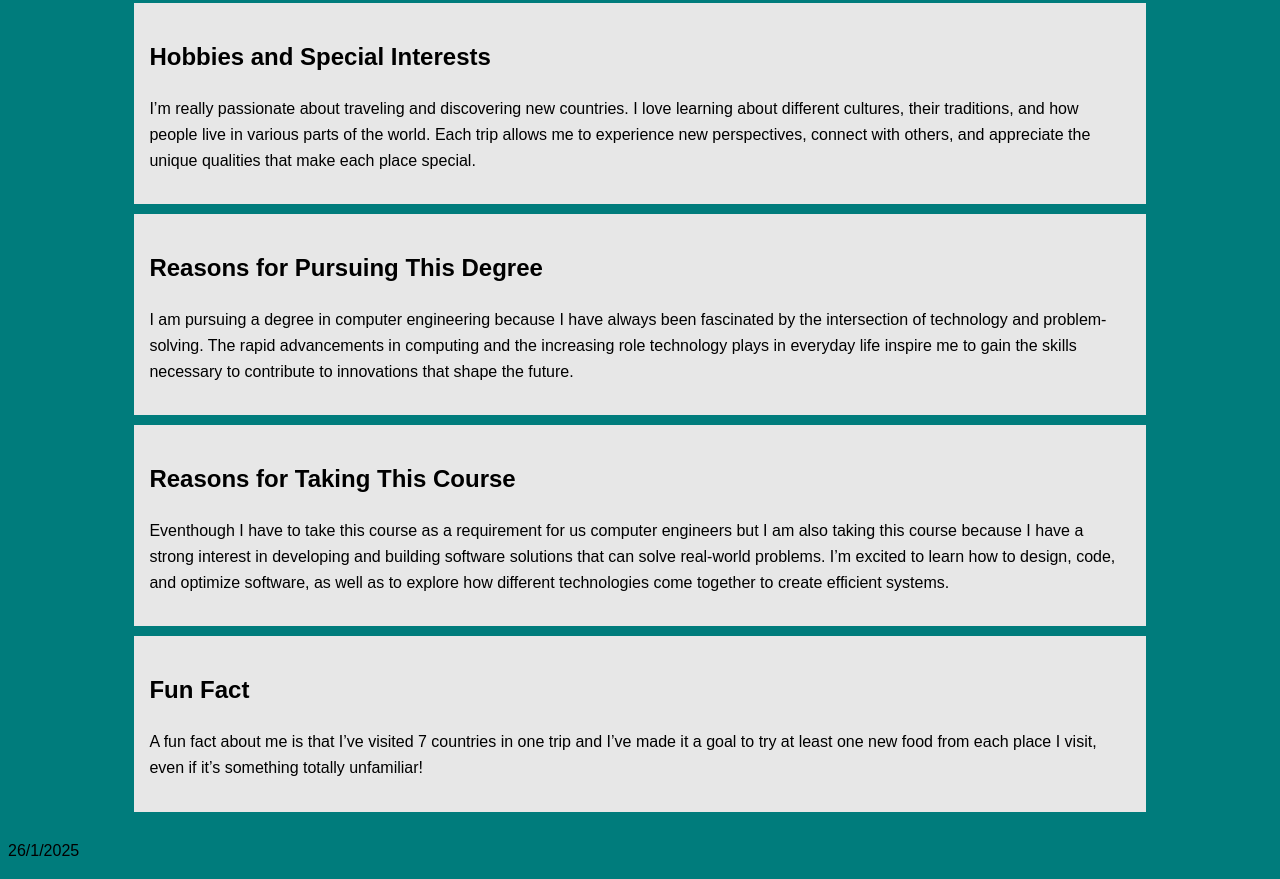
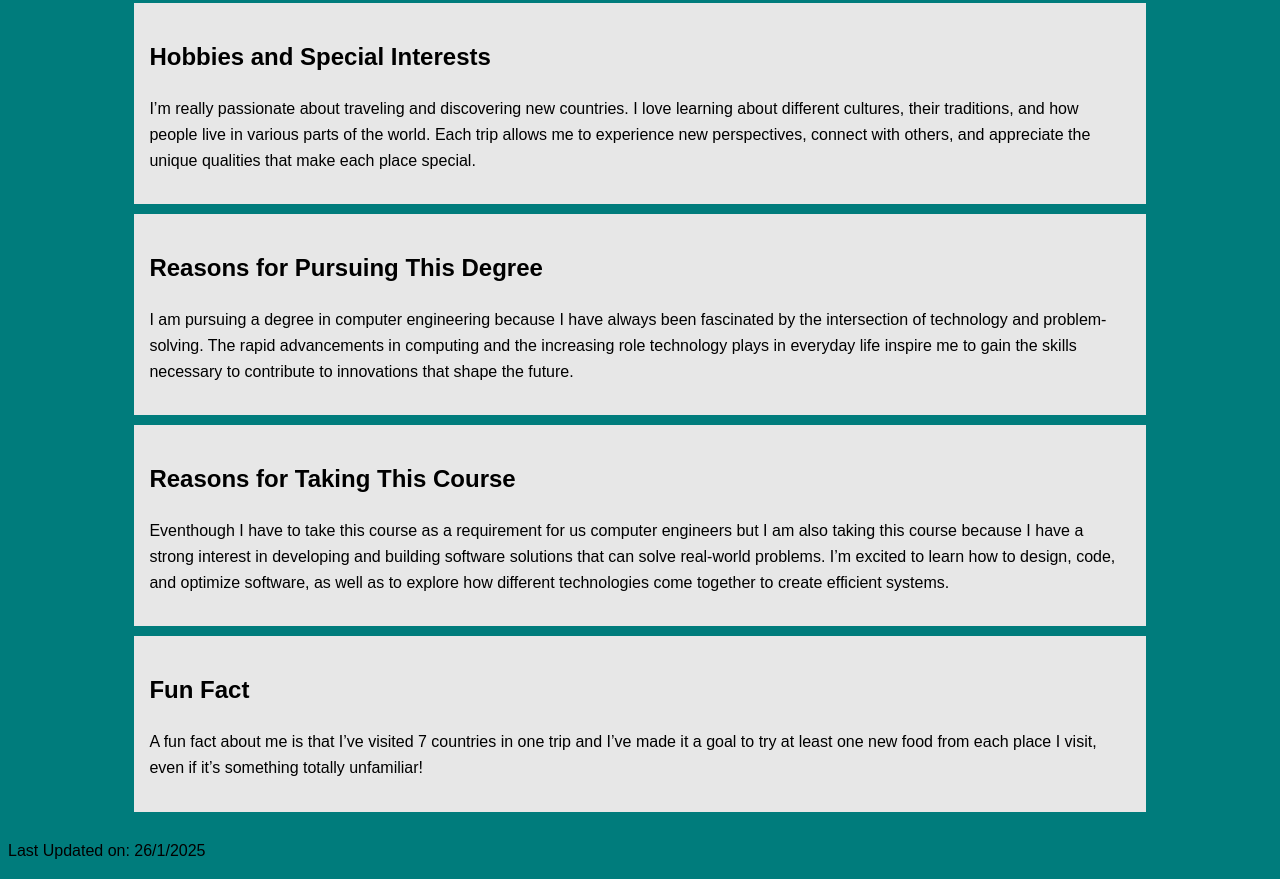
Before and after one commit to Alawy-1/Ali_Alnewaissr.github.io, a plain HTML site: page index.html in a window 1280 px wide. Shown: the part 355-1234 px from the top of the page. Drawn offline with Linux system fonts and the light colour scheme.

Commit message:
Update index.html
Last updated on: (date)

```diff
--- a/index.html
+++ b/index.html
@@ -78,6 +78,6 @@ how different technologies come together to create efficient systems.</p>
  even if it’s something totally unfamiliar!</p>
         </section>
     </div>
-    <p>26/1/2025</p>
+    <p>Last Updated on: 26/1/2025</p>
 </body>
 </html>
```
